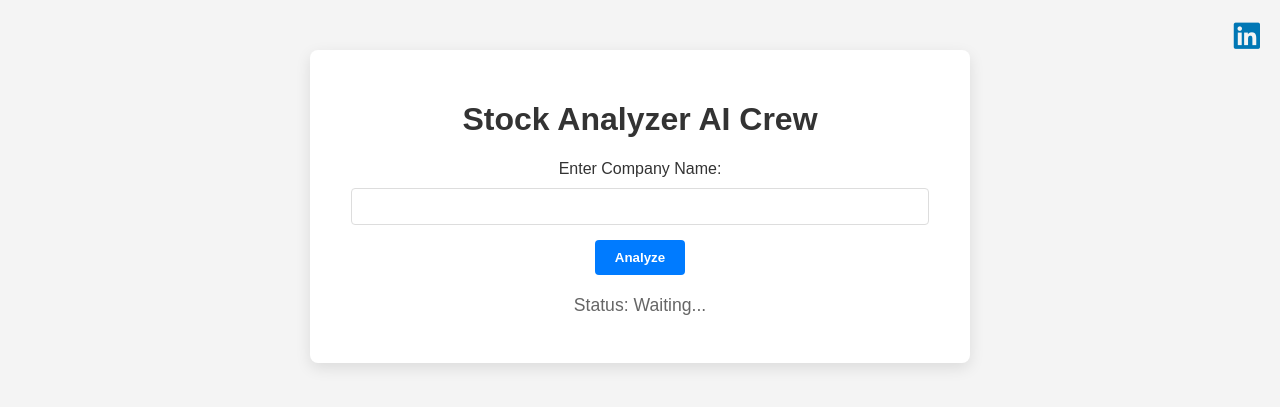
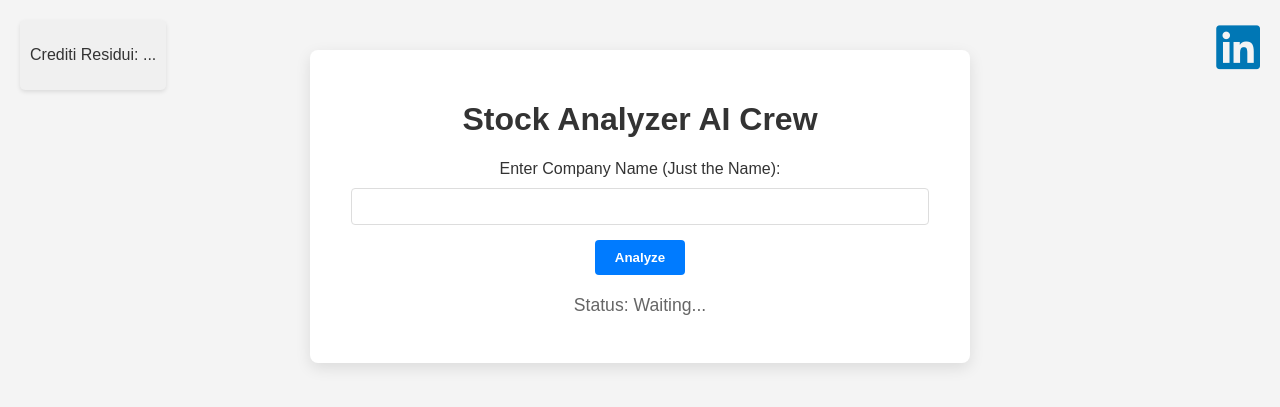
Before and after one commit to FilCor/Advisor-GPT, a Python web app: template templates/index.html in a window 1280 px wide. Shown: the top 407 px of the page. Run offline with Jinja, Linux system fonts and the light colour scheme; the template is opened without the code that fills it, so the values that code supplies are empty.

Commit message:
aggiunto counter crediti

```diff
--- a/static/script.js
+++ b/static/script.js
@@ -9,6 +9,20 @@ document.getElementById('analysisForm').addEventListener('submit', function(e) {
     analyzeButton.disabled = true;
     loader.style.display = 'block';
     gifContainer.style.display = 'block'; // Mostra la GIF
+
+    // Aggiunta della chiamata per ottenere l'uso corrente di OpenAI
+    fetch('https://www.filotech.eu/openai-usage')
+    .then(response => response.json())
+    .then(data => {
+        if (data.error) {
+            console.error('Failed to load OpenAI usage info:', data.error);
+        } else {
+            // Aggiornamento dei crediti OpenAI nel DOM
+            const usageInfo = `Crediti Residui: ${data.total_tokens - data.total_usage}`;
+            document.getElementById('openaiCredits').textContent = usageInfo;
+        }
+    })
+    .catch(error => console.error('Error fetching OpenAI usage info:', error));
 
     fetch('https://www.filotech.eu/analyze/', {
         method: 'POST',
@@ -85,6 +99,24 @@ function showResult(taskId) {
     });
 }
 
+document.addEventListener("DOMContentLoaded", function() {
+    fetch('https://www.filotech.eu/openai-usage')
+    .then(response => response.json())
+    .then(data => {
+        if (data.error) {
+            console.error('Failed to load OpenAI usage info:', data.error);
+        } else {
+            // Qui puoi aggiungere la logica per visualizzare i crediti rimanenti
+            console.log('OpenAI Usage:', data);
+            // Aggiornamento dei crediti OpenAI nel DOM
+            const usageInfo = `Crediti Residui: ${data.total_tokens - data.total_usage}`;
+            document.getElementById('openaiCredits').textContent = usageInfo;
+        }
+    })
+    .catch(error => console.error('Error fetching OpenAI usage info:', error));
+});
+
+
 // Gestione del disclaimer modal
 var modal = document.getElementById('disclaimerModal');
 var span = document.getElementsByClassName("close")[0];
--- a/static/style.css
+++ b/static/style.css
@@ -130,7 +130,7 @@ button:hover {
     position: fixed;
     right: 20px;
     top: 20px;
-    font-size: 30px; /* Regola la dimensione dell'icona */
+    font-size: 50px; /* Regola la dimensione dell'icona */
     color: #0077b5; /* Colore dell'icona LinkedIn */
 }
 
@@ -138,3 +138,19 @@ button:hover {
 .linkedin-icon:hover {
     color: #0056b3; /* Cambia colore al passaggio del mouse */
 }
+
+#creditsContainer {
+    position: fixed;
+    top: 20px;
+    left: 20px;
+    background-color: #f0f0f0;
+    padding: 10px;
+    border-radius: 5px;
+    box-shadow: 0 2px 4px rgba(0,0,0,0.1);
+    z-index: 1000; /* Assicurati che sia visibile sopra altri elementi */
+}
+
+#openaiCredits {
+    font-size: 16px;
+    color: #333;
+}
--- a/templates/index.html
+++ b/templates/index.html
@@ -12,13 +12,16 @@
     <div class="container">
         <h1>Stock Analyzer AI Crew</h1>
         <form id="analysisForm">
-            <label for="company">Enter Company Name:</label><br>
+            <label for="company">Enter Company Name (Just the Name):</label><br>
             <input type="text" id="company" name="company" required><br>
             <button type="submit">Analyze</button>
         </form>
         <a href="https://www.linkedin.com/in/filippocorsini/" class="linkedin-icon" target="_blank">
             <i class="fab fa-linkedin"></i>
         </a>
+        <div id="creditsContainer">
+            <p id="openaiCredits">Crediti Residui: ...</p>
+        </div>
         <div id="statusMessage" class="status">
             <p>Status: <span id="statusText">Waiting...</span></p>
         </div>
```
Also changed, not shown: main.py (+15 -0 lines).
